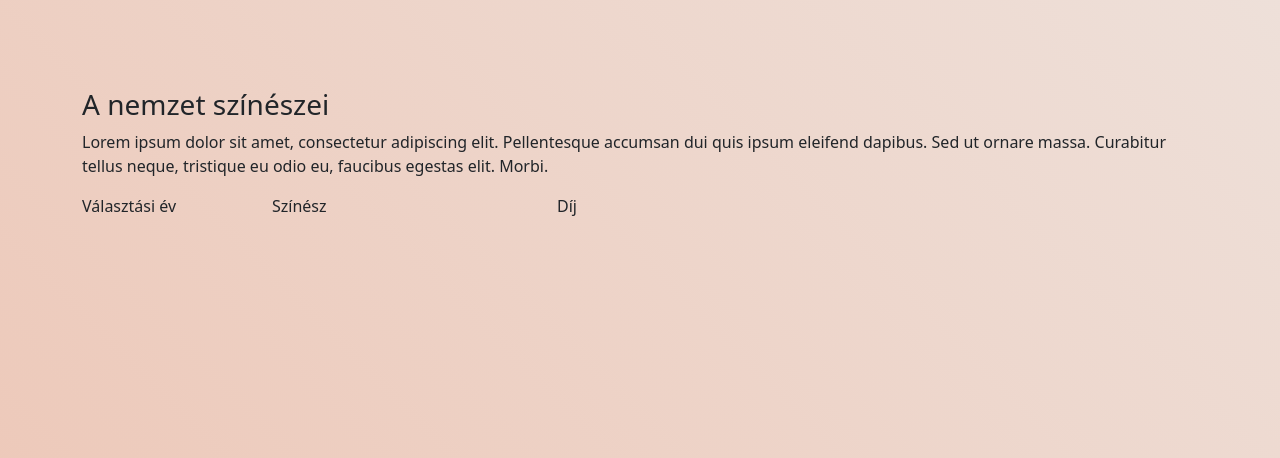
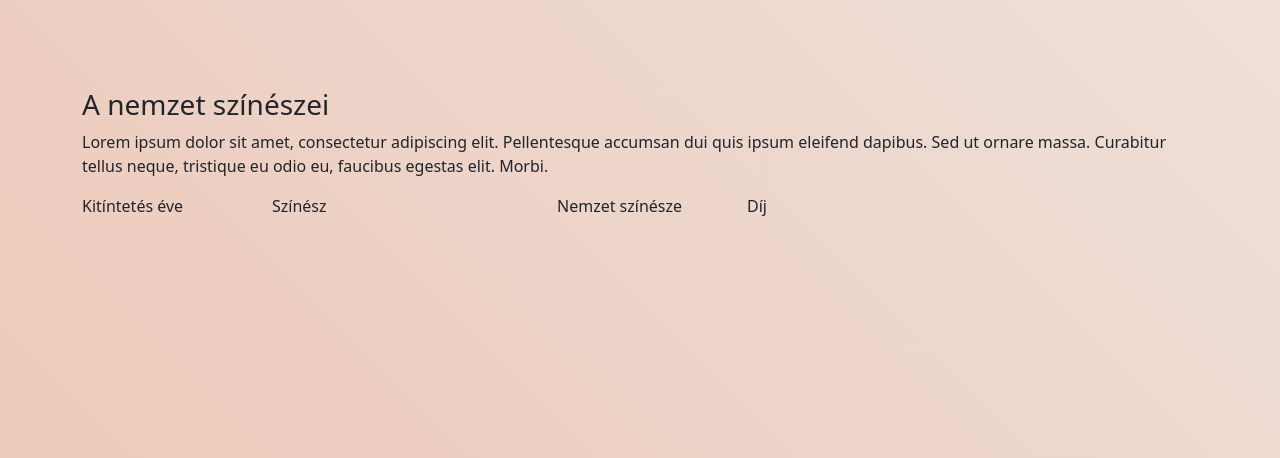
Before and after one commit to BroKoda/webprog2-beadando1, a PHP site: page /szineszek.php in a window 1280 px wide. Shown: the part 163-621 px from the top of the page. Run offline with PHP 8.4, Linux system fonts and the light colour scheme; data that the repository does not hold is empty.

```diff
--- a/includes/actors.js
+++ b/includes/actors.js
@@ -3,6 +3,7 @@ const container = document.getElementById('actors');
 for(let i = 0; i < actorsJS.length; i++) {
     let actorName = actorsJS[i].nev
     let actorDate = actorsJS[i].ev
+    let nationalActor = actorsJS[i].valasztas
     let awardName = actorsJS[i].megnevezes
 
     const dateContainer = document.createElement('div');
@@ -17,13 +18,20 @@ for(let i = 0; i < actorsJS.length; i++) {
     nameContainer.classList.add('col-3')
     nameContainer.appendChild(nameText);
 
+    const nationalActorContainer = document.createElement('div');
+    const nationalActorText = document.createElement('p');
+    nationalActorText.innerHTML = nationalActor;
+    nationalActorContainer.classList.add('col-2')
+    nationalActorContainer.appendChild(nationalActorText);
+
     const awardContainer = document.createElement('div')
     const awardText = document.createElement('p');
     awardText.innerHTML = awardName;
-    awardContainer.classList.add('col-7')
+    awardContainer.classList.add('col-5')
     awardContainer.appendChild(awardText);
 
     container.appendChild(dateContainer);
     container.appendChild(nameContainer);
+    container.appendChild(nationalActorContainer);
     container.appendChild(awardContainer);
 }
--- a/views/actors_page.php
+++ b/views/actors_page.php
@@ -14,7 +14,7 @@ include_once './helpers/session_helper.php';
                     <div class="row" id="actors">
                         <div class="col-2 mt-3 mb-1">
                             <p>
-                                <strong>Választási év</strong>
+                                <strong>Kitíntetés éve</strong>
                             </p>
                         </div>
                         <div class="col-3 mt-3 mb-1">
@@ -22,7 +22,12 @@ include_once './helpers/session_helper.php';
                                 <strong>Színész</strong>
                             </p>
                         </div>
-                        <div class="col-7 mt-3 mb-1">
+                        <div class="col-2 mt-3 mb-1">
+                            <p>
+                                <strong>Nemzet színésze</strong>
+                            </p>
+                        </div>
+                        <div class="col-5 mt-3 mb-1">
                             <p>
                                 <strong>Díj</strong>
                             </p>
```
